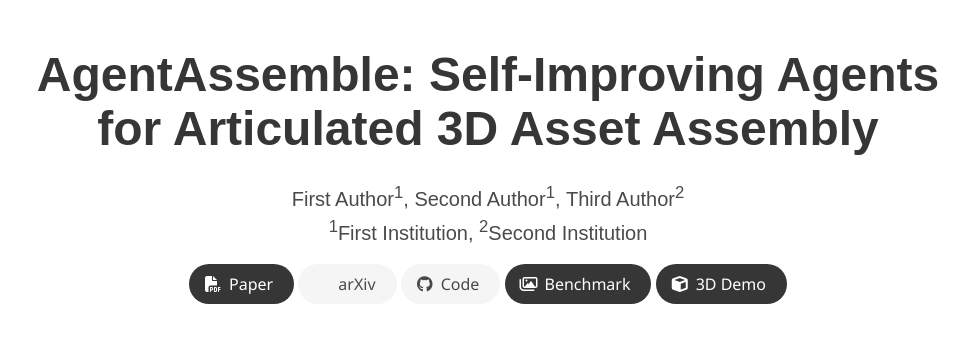
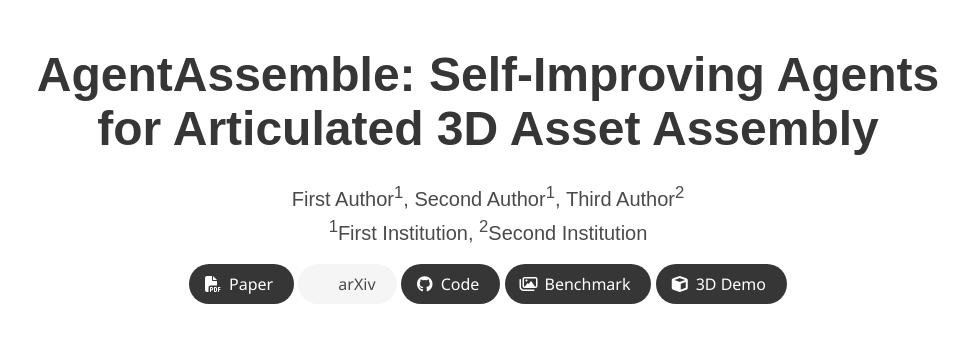
Before and after one commit to dougefla/AgentAssemble, a plain HTML site: page docs/index.html in a window 1280 px wide. Shown: the top 354 px of the page, without its empty margins (152-1127 px from the left). Drawn offline with nearby package versions, Linux system fonts and the light colour scheme; animation ran at ten frames a second; some icons are missing; a web font is replaced by a local one.

Commit message:
Add MIT license, point to the Light3jsPhyx engine repository, link the code from the project page
Co-Authored-By: Claude Fable 5.2 <noreply@anthropic.com>

```diff
--- a/docs/index.html
+++ b/docs/index.html
@@ -51,7 +51,7 @@
                 </a>
               </span>
               <span class="link-block">
-                <a href="#" class="external-link button is-normal is-rounded is-light" onclick="return false;" title="Coming soon">
+                <a href="https://github.com/dougefla/AgentAssemble" class="external-link button is-normal is-rounded is-dark">
                   <span class="icon"><i class="fab fa-github"></i></span>
                   <span>Code</span>
                 </a>
```
Also changed, not shown: 4 other files.
